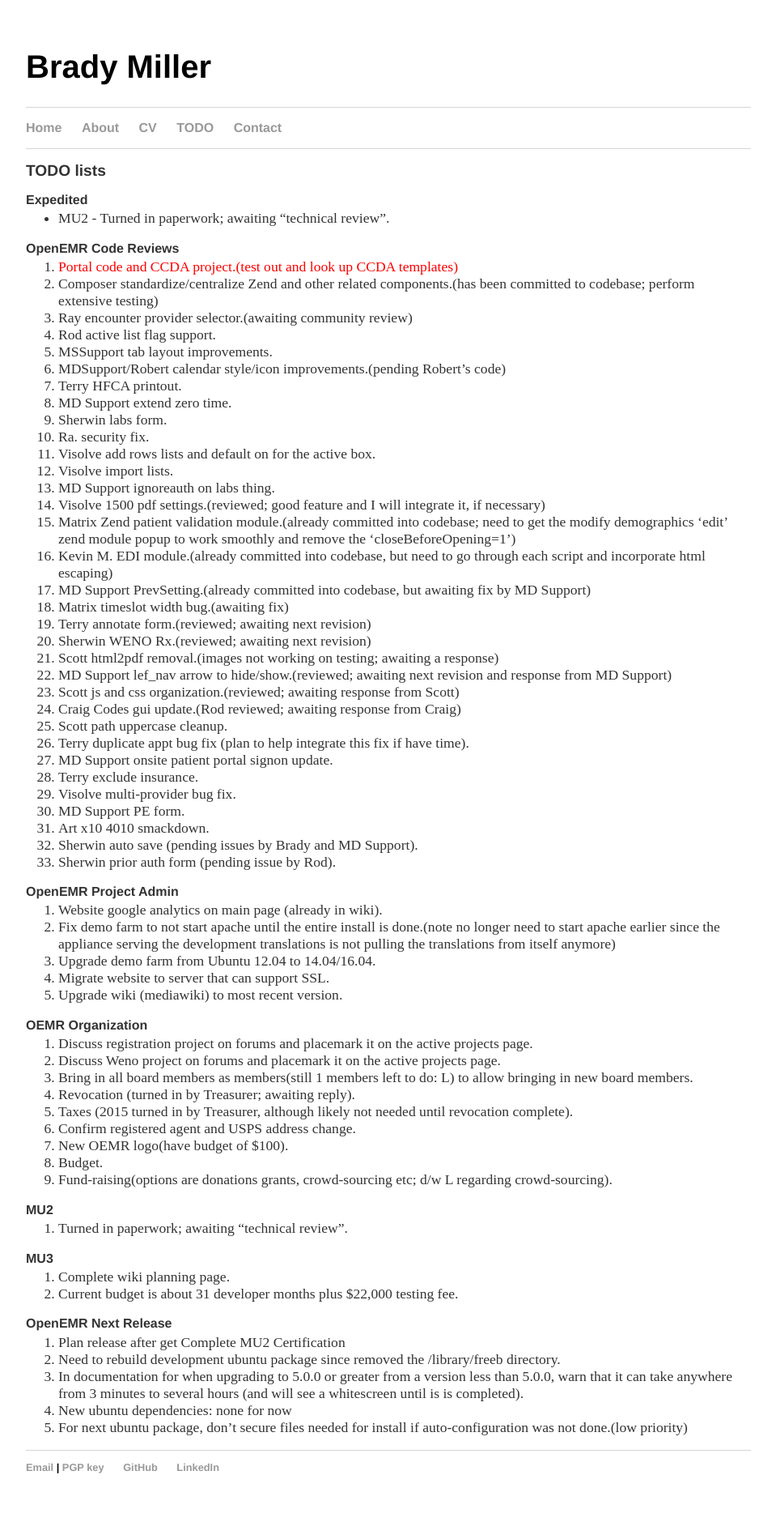
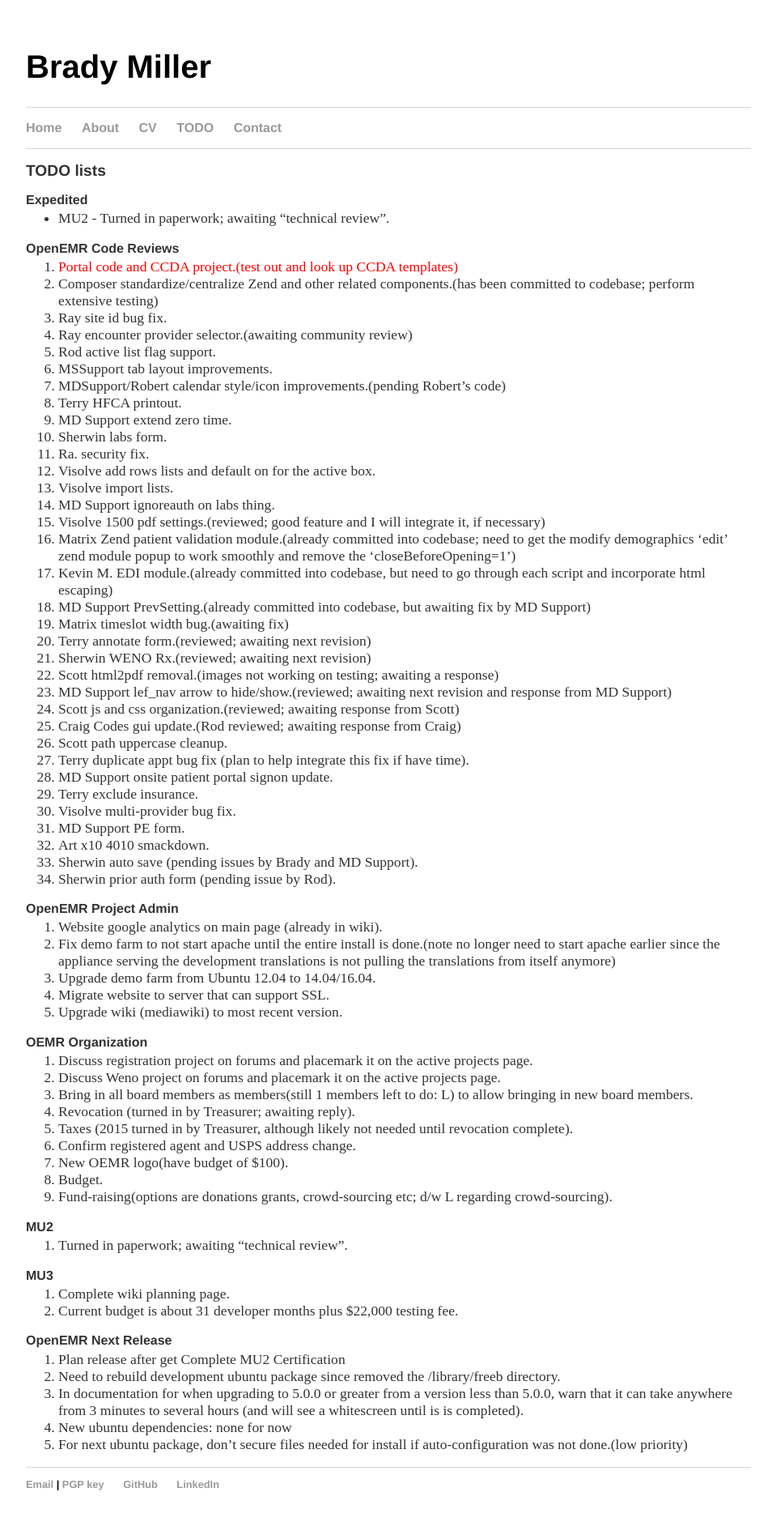
Before and after one commit to bradymiller/bradymiller.github.io, a Jekyll site: the page built from todo/index.md, in a window 1280 px wide. Shown: the whole page at 81% size, without its empty margins (160-1119 px from the left). Built offline with Jekyll 4.4.1, drawn with Linux system fonts in a browser that asks for light colours; before the commit the page ends 1879 px from its top, so only the background shows below that.

Commit message:
Update todo list

```diff
--- a/todo/index.md
+++ b/todo/index.md
@@ -9,6 +9,7 @@
 ### OpenEMR Code Reviews
 1. <span style="color: red">Portal code and CCDA project.(test out and look up CCDA templates)</span>
 1. Composer standardize/centralize Zend and other related components.(has been committed to codebase; perform extensive testing)
+1. Ray site id bug fix.
 1. Ray encounter provider selector.(awaiting community review)
 1. Rod active list flag support.
 1. MSSupport tab layout improvements.
```
